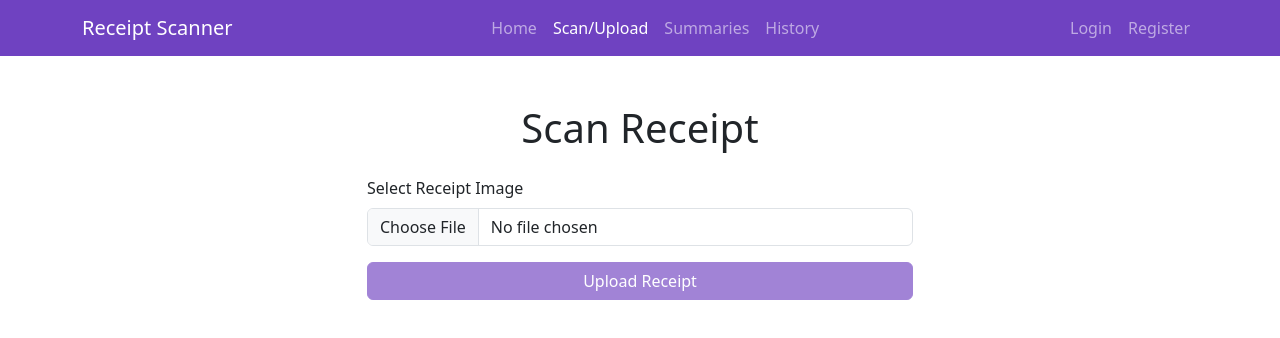
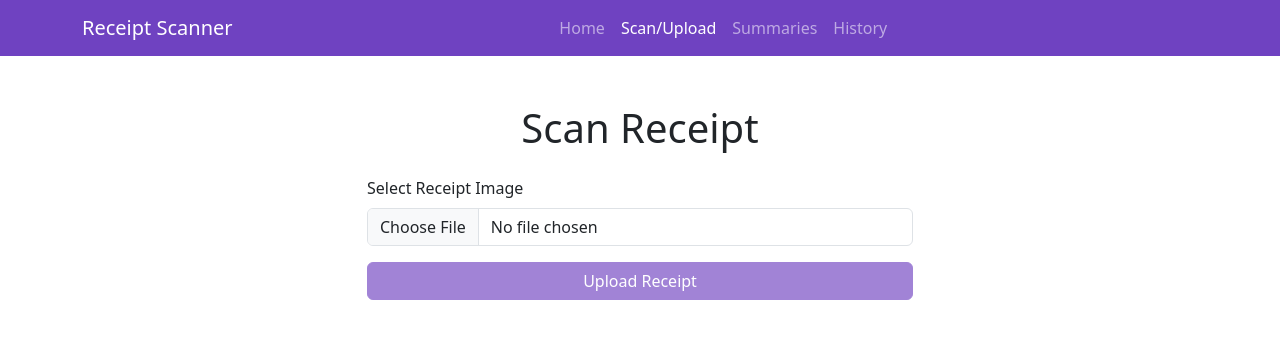
Before and after one commit to AndrewEppich/SE320_Final, a React (Vite) app in the folder receipt-frontend/: page /Scan in a window 1280 px wide. Shown: the top 338 px of the page. Built offline with nearby package versions, Linux system fonts and the light colour scheme.

Commit message:
commented out login and signup

```diff
--- a/receipt-frontend/src/Components/Header.jsx
+++ b/receipt-frontend/src/Components/Header.jsx
@@ -42,7 +42,7 @@ function Header() {
                             History
                         </Nav.Link>
                     </Nav>
-                    <Nav className='justify-content-end'>
+                    {/* <Nav className='justify-content-end'>
                         <Nav.Link
                             as={NavLink}
                             to="/Login"
@@ -57,7 +57,7 @@ function Header() {
                         >
                             Register
                         </Nav.Link>
-                    </Nav>
+                    </Nav> */}
                 </Navbar.Collapse>
             </Container>
         </Navbar>
```
